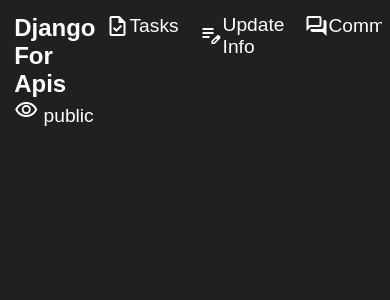
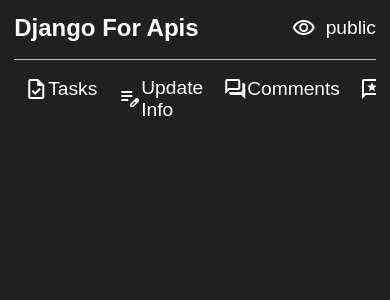
Before and after one commit to Jaswine/courses-platform, a Django app: template course/templates/course/panel/coursePanel.html in a window 390 px wide. Shown: the part 60-360 px from the top of the page. Run offline with Django 4.2, Linux system fonts and the light colour scheme; the template is opened without the code that fills it: values that come from a table or form of the project are taken from there, others are empty; data comes from the database, SQL or seed files in the repository; tables that the repository leaves empty hold one stand-in row (values such as "Sample post").

Commit message:
change css

```diff
--- a/base/templates/base/user/components/HeaderProfile.html
+++ b/base/templates/base/user/components/HeaderProfile.html
@@ -15,7 +15,7 @@
     <div class="profile__header__left">
         <div class="expirense">
             <b>Expirense:</b>
-            <span>100</span>
+            <span>{{profile.scores}}</span>
         </div>
     </div>
 
--- a/course/models.py
+++ b/course/models.py
@@ -50,7 +50,6 @@ class Course(models.Model):
 
 #! Course Task
 class CourseTask(models.Model):
-
     TASKSTYPE = (
         ('video', 'video'),
         ('code', 'code'),
@@ -60,7 +59,7 @@ class CourseTask(models.Model):
     course = models.ForeignKey(Course, on_delete=models.CASCADE, default=None)
     user = models.ForeignKey(User, on_delete=models.CASCADE, default='')
     # courseTitle = models.ForeignKey(CourseTitle, on_delete=models.CASCADE)
-    task = models.CharField(max_length=10, choices=TASKSTYPE, blank=True)
+    taskType = models.CharField(max_length=10, choices=TASKSTYPE, blank=True)
     title = models.CharField(max_length=100)
     description = models.TextField(blank=True, max_length=500)
 
--- a/course/templates/course/CourseInfo.html
+++ b/course/templates/course/CourseInfo.html
@@ -72,11 +72,11 @@
                         <div class="title__tasks">
                             {% for task in title.tasks.all  %}
                                 <div class="title__task">
-                                    {% if task.task == 'text' %}
+                                    {% if task.taskType == 'text' %}
                                     <span class="material-symbols-outlined">
                                         menu_book
                                         </span>
-                                    {% elif task.task == 'video' %}
+                                    {% elif task.taskType == 'video' %}
                                     <span class="material-symbols-outlined">
                                         movie
                                         </span>
--- a/course/templates/course/Task.html
+++ b/course/templates/course/Task.html
@@ -38,11 +38,11 @@
               {% endif %}
         </div>
       </h2>
-        {% if task.task == 'video'  %}
+        {% if task.taskType == 'video'  %}
           <video src="{% static 'media' %}/{{task.video}}" controls autoplay></video>
         {% endif %}
 
-        {% if task.task == 'text' %}
+        {% if task.taskType == 'text' %}
           <div>{{task.body}}</div>
         {% endif %}
         <div class="comments" id='comments'>
--- a/course/templates/course/panel/components/CreateTask.html
+++ b/course/templates/course/panel/components/CreateTask.html
@@ -30,7 +30,7 @@
 
         {% if page == 'updateTask' %}
         <select name="tag" id="typeTask">
-            <option value="{{task.task}}" selected>{{task.task}}</option>
+            <option value="{{task.taskType}}" selected>{{task.taskType}}</option>
             <!-- <option value="text">text</option> -->
             <option value="video">video</option>
         </select>
--- a/course/templates/course/panel/coursePanel.html
+++ b/course/templates/course/panel/coursePanel.html
@@ -9,7 +9,7 @@
 <div class="page profile">
     <div class="profile__body">
 
-        <div class="profile__body__left">
+        <div class="profile__body__left profile__body__course__menu">
 
             <div class="course__panel__header">
                 <h2>{{course.title}}</h2>
@@ -28,6 +28,7 @@
                 </div>
             </div>
 
+           <div class="course__body__left__menu__all">
                 <a href="{% url 'courses:tasks-panel' course.slug %}" >
                     <span class="material-symbols-outlined">
                         task
@@ -62,6 +63,7 @@
                     </span>
                     Analytics
                 </a>
+           </div>
 
         </div>
 
--- a/course/views.py
+++ b/course/views.py
@@ -363,7 +363,7 @@ def createTask(request, slug):
 
         if tag == None or tag == '':
             validated = False
-            messages.error(request, 'Tag is None')
+            messages.error(request, 'Task Type is None')
 
         if tag == 'text':
             body = request.POST.get('body')
@@ -375,7 +375,7 @@ def createTask(request, slug):
                         user = request.user,
                         course = course,
                         title = title,
-                        task = tag,
+                        taskType = tag,
                         description = description,
                         body = body,
                         public = public
@@ -461,7 +461,7 @@ def updateTask(request, slug, task_id):
         if validated:
 
             task.title = title
-            task.task = tag
+            task.taskType = tag
             task.description = description
 
             if tag == 'video':
--- a/static/css/mobile-articles.css
+++ b/static/css/mobile-articles.css
@@ -189,6 +189,7 @@
       width: 100%;
       max-width: 100%;
       margin-bottom: 10px;
+      position: relative;
    }
    ::-webkit-scrollbar {
       height: 8px;
@@ -312,4 +313,39 @@
    .page__content div {
       margin: 0
    }
+
+   /* course__panel__header */
+   .course__panel__header {
+      border-bottom: 1px solid var(--light-gray);
+      padding-bottom: 2vh;
+      margin-bottom: 2vh;
+      display: flex;
+      justify-content: space-between;
+      align-items: center;
+      width: 100%;
+   }
+   .profile__body__course__menu {
+      flex-direction: column;
+   }
+   .course__body__left__menu__all {
+      display: flex;
+      justify-content: start;
+      align-items: start;
+      flex-direction:row;
+      flex-direction: row;
+      overflow-x: scroll;
+      width: 100%;
+      max-width: 100%;
+      margin-bottom: 10px;
+      position: relative;
+   }
+   .profile__body__course__menu {
+      overflow-x:hidden;
+   }
+   .course__panel__header__public {
+      display: flex;
+      justify-content: center;
+      align-items: center;
+      gap: 10px
+   }
 }
--- a/static/css/style.css
+++ b/static/css/style.css
@@ -1272,6 +1288,14 @@ video {
 }
 .course__panel__header {
     margin-bottom: 10px;
+    width: 100%;
+}
+
+.course__body__left__menu__all {
+    display: flex;
+    justify-content: start;
+    align-items: start;
+    flex-direction: column;
 }
 .buttons {
     display: flex;
@@ -1296,3 +1320,9 @@ video {
     justify-content: center;
     align-items: center;
 }
+.course__panel__header__public {
+    display: flex;
+    justify-content: center;
+    align-items: center;
+    gap: 10px
+ }
```
Also changed, not shown: other parts of static/css/style.css (+21 -5 lines), base/models.py (+15 -0 lines), base/migrations/0003_profile_scores.py (added), base/migrations/0004_task.py (added), course/migrations/0009_rename_task_coursetask_tasktype.py (added), db.sqlite3. Lines whose indentation alone changed are shown as unchanged.
